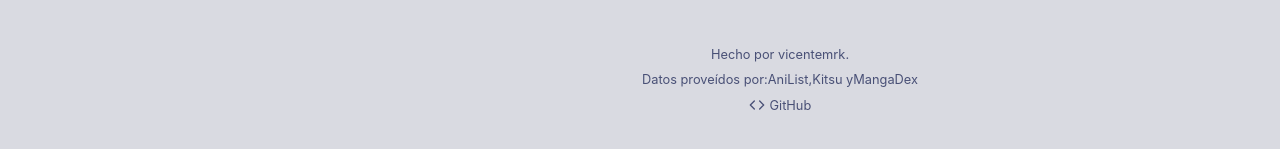
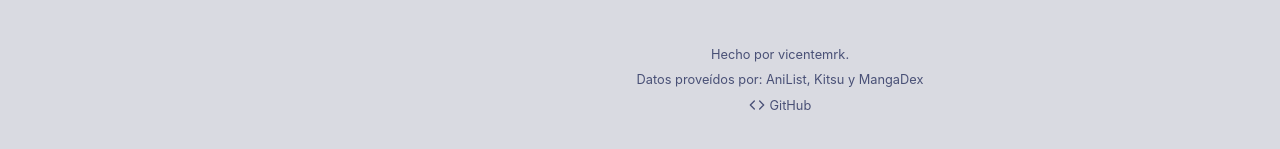
Before and after one commit to vicentemrk/Am-List, a React (Vite) app: page / in a window 1280 px wide. Shown: the part 541-690 px from the top of the page. Built offline with nearby package versions, Linux system fonts and the light colour scheme.

Commit message:
feat: add AppShell component for main layout structure

```diff
--- a/src/presentation/components/Layout/AppShell.css
+++ b/src/presentation/components/Layout/AppShell.css
@@ -291,6 +291,10 @@
   transition: color 0.15s;
 }
 
+.app-footer__credits a {
+  display: inline;
+}
+
 .app-footer a:hover {
   color: var(--text-primary);
 }
```
Also changed, not shown: src/presentation/components/Layout/AppShell.jsx (+4 -4 lines).
